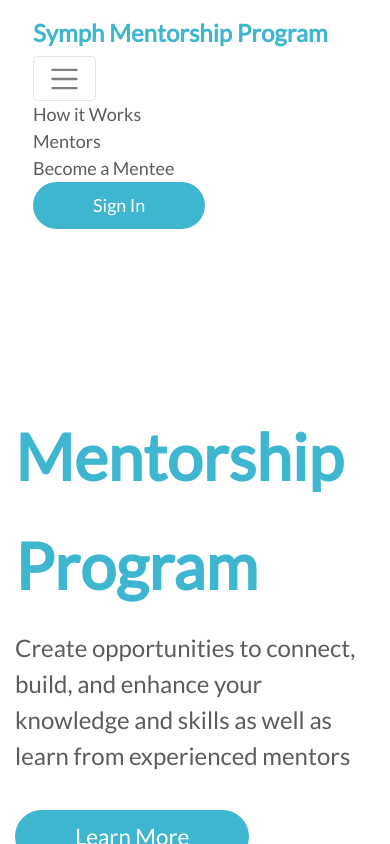
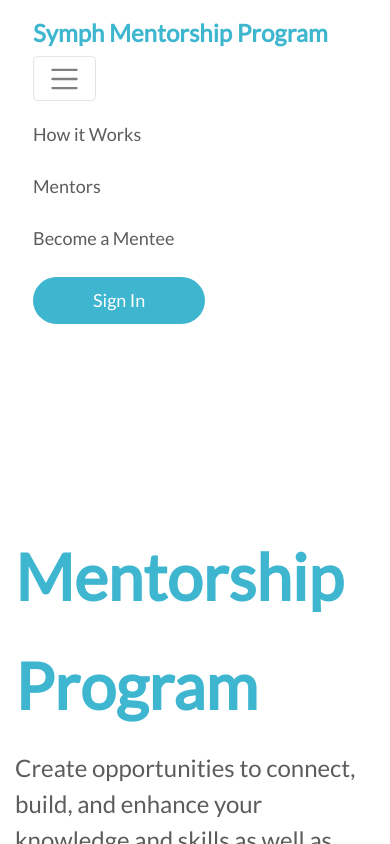
Before and after one commit to ramidem/symph-mentorship-program, a React (Create React App) app: page / in a window 390 px wide. Both pictures are taken after a click on the button 64 px from the left and 78 px from the top of the page. Shown: the top 844 px of the page. Built offline with nearby package versions, Linux system fonts and the light colour scheme.

Commit message:
[Feature][Med] mobile menu items spacing

```diff
--- a/src/components/NavBarMenu/MobileNavBar.tsx
+++ b/src/components/NavBarMenu/MobileNavBar.tsx
@@ -6,6 +6,7 @@ import {
   Navbar,
   NavbarToggler,
 } from 'reactstrap';
+import styled from 'styled-components';
 
 import MenuItems from './MenuItems';
 import SiteTitle from './SiteTitle';
@@ -22,9 +23,9 @@ function MobileNavBar() {
         <NavbarToggler onClick={() => toggleNavbar()} className="mr-2" />
 
         <Collapse isOpen={!collapsed} navbar>
-          <Nav navbar>
+          <NavItems navbar>
             <MenuItems />
-          </Nav>
+          </NavItems>
         </Collapse>
       </Container>
     </Navbar>
@@ -32,3 +33,11 @@ function MobileNavBar() {
 }
 
 export default MobileNavBar;
+
+const NavItems = styled(Nav)`
+  margin-top: 20px;
+
+  li {
+    margin-bottom: 25px;
+  }
+`;
```
